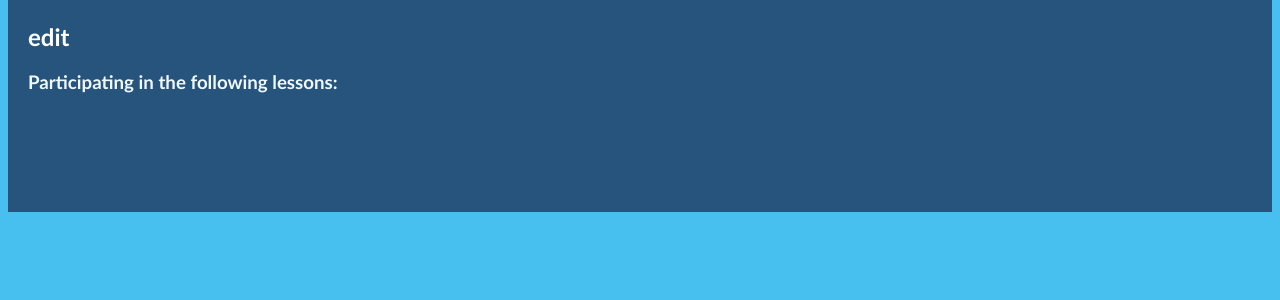
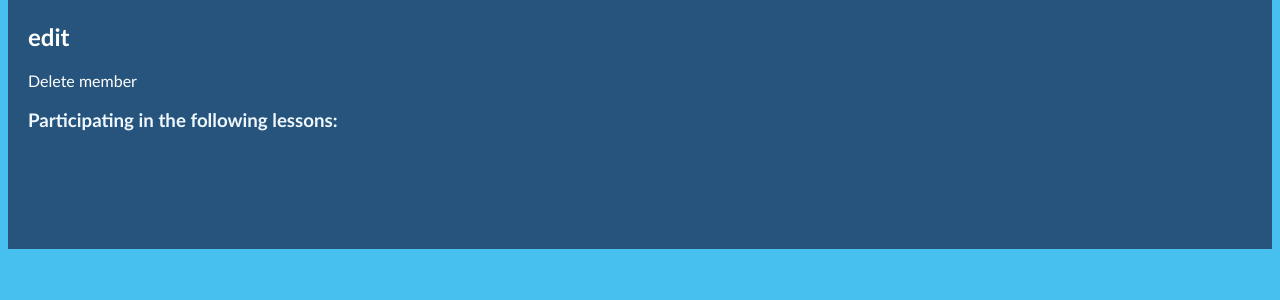
Before and after one commit to JackOfDickson/Hobbyist_web_app, a Flask app: template templates/members/show.html in a window 1280 px wide. Shown: the part 108-408 px from the top of the page. Run offline with Flask 2, Linux system fonts and the light colour scheme; the template is opened without the code that fills it, so the values that code supplies are empty.

Commit message:
able to delete members from app

```diff
--- a/controllers/member_controller.py
+++ b/controllers/member_controller.py
@@ -39,3 +39,8 @@ def update_member(id):
     member = Member(name, id)
     member_repository.update(member)
     return redirect ('/members')
+
+@members_blueprint.route("/members/<id>/delete")
+def delete(id):
+    member_repository.delete(id)
+    return redirect ('/members')
--- a/templates/members/show.html
+++ b/templates/members/show.html
@@ -1,6 +1,7 @@
 {% extends 'base.html' %}
 {% block content %}
 <h2>{{member.name}} <a href="/members/{{member.id}}/edit">edit</a></h2>
+<p><a href="/members/{{member.id}}/delete">Delete member</a></p>
 
 <h3>Participating in the following lessons:</h3>
 <ul>
```
